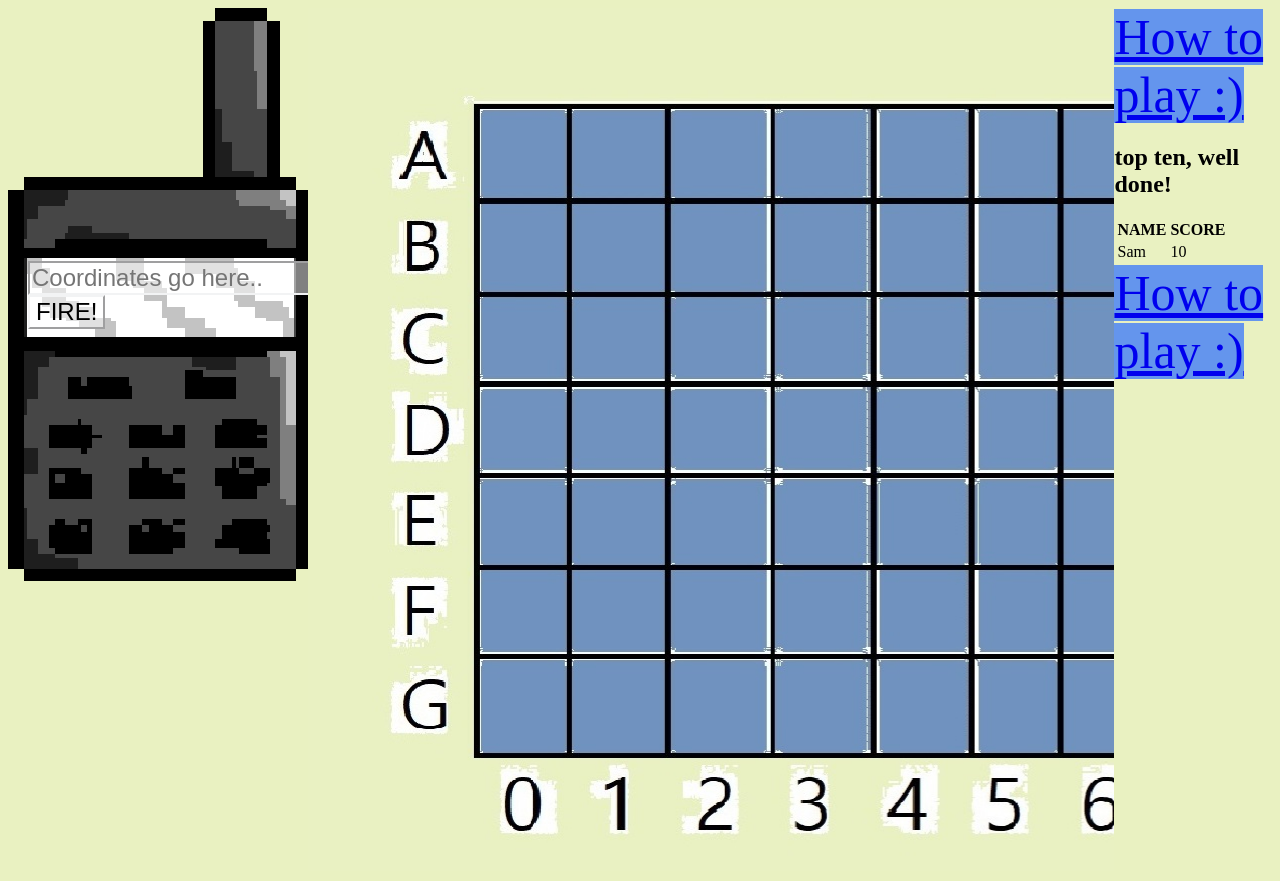
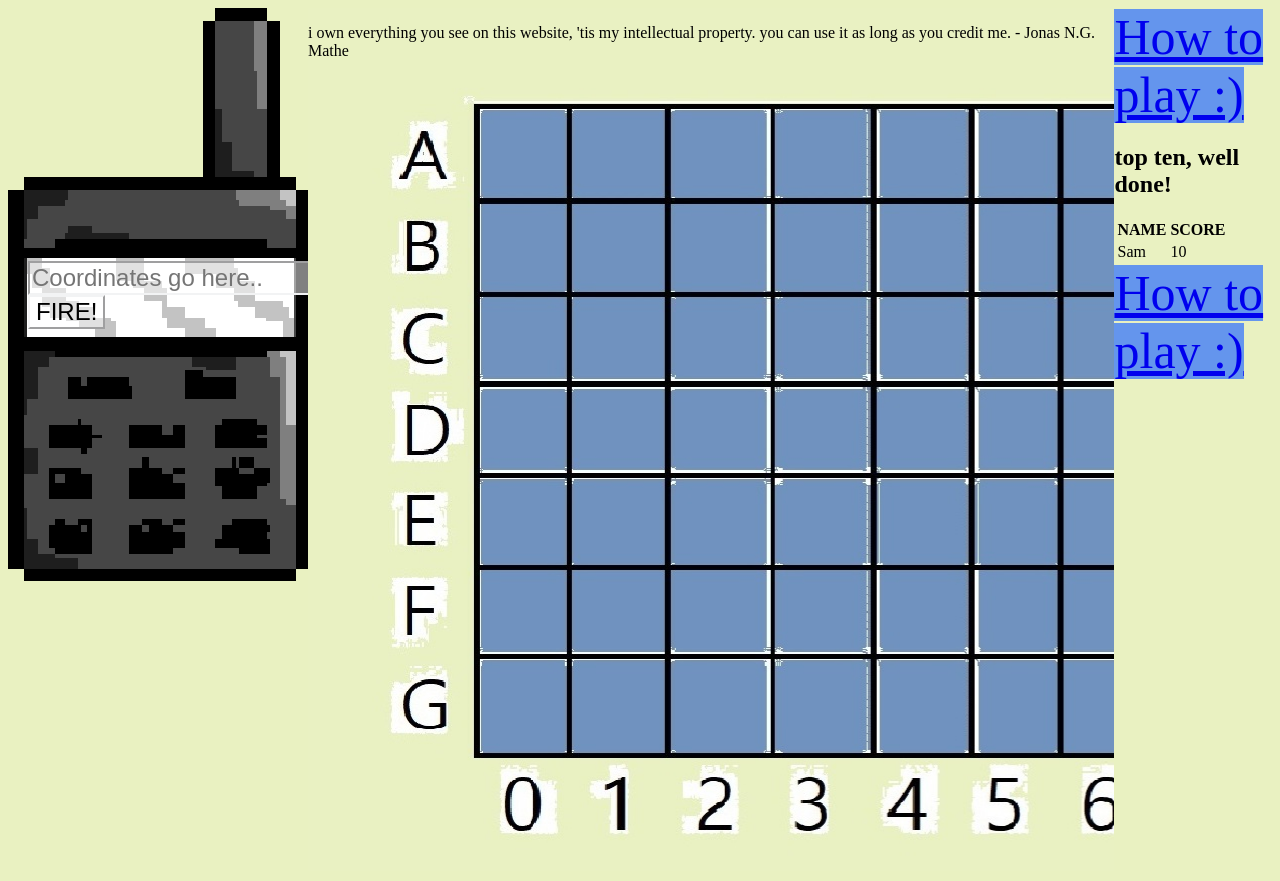
Before and after one commit to jonascantcode/battleship, a PHP site: page / in a window 1280 px wide. Run offline with PHP 8.4, Linux system fonts and the light colour scheme; tables that the repository leaves empty hold one stand-in row (values such as "Sample post").

Commit message:
quickk åndsverk feature

```diff
--- a/index.php
+++ b/index.php
@@ -84,6 +84,7 @@
 					<td id="66"></td>
 				</tr>
 			</table>
+			<p>i own everything you see on this website, 'tis my intellectual property. you can use it as long as you credit me. - Jonas N.G. Mathe</p>
 		</div>
 		<div id="scores">
 			<a href="tut.html" style="background-color: #6495ed; font-size: 50px; ">How to play :)</a>
@@ -94,6 +95,7 @@
 			<a href="https://youtu.be/QE22J6wd1Bg" target="_blank" style="background-color: #6495ed; font-size: 50px; ">How to play :)</a>
 		</div>
 	</div>
+
 	<script src="script.js"></script>
 </body>
 
```
